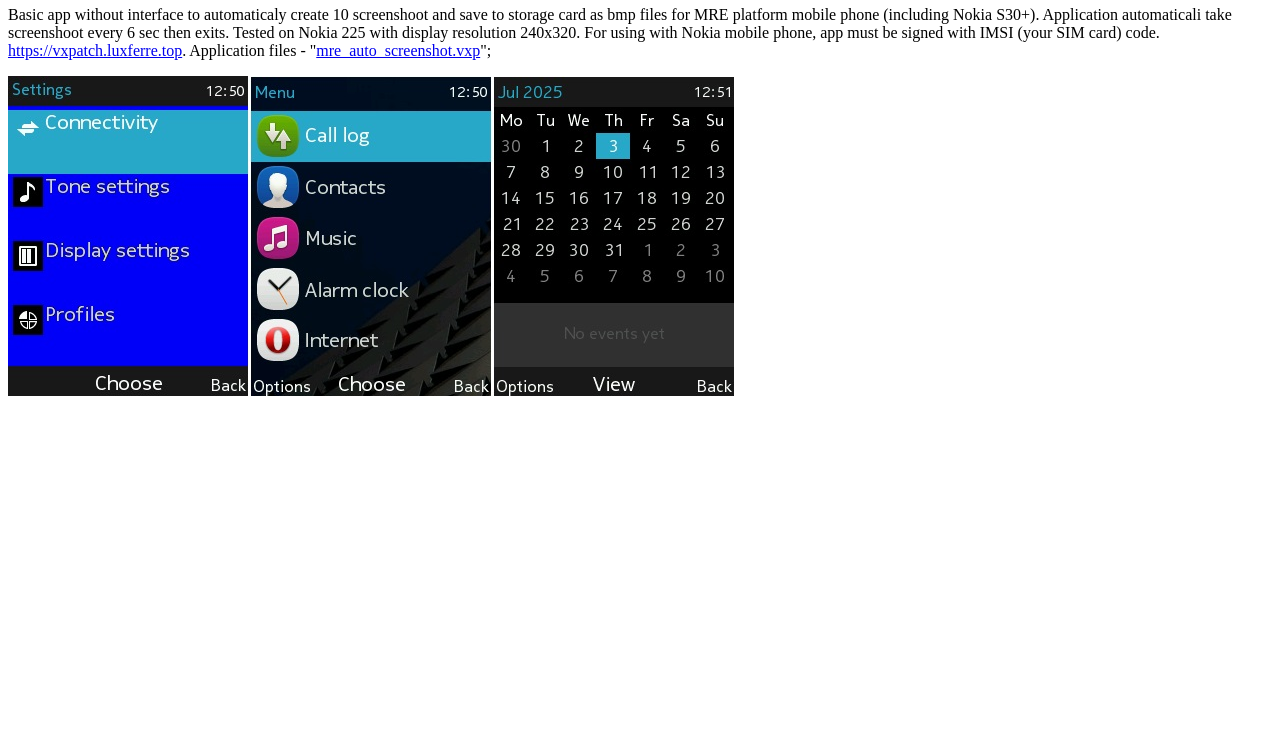
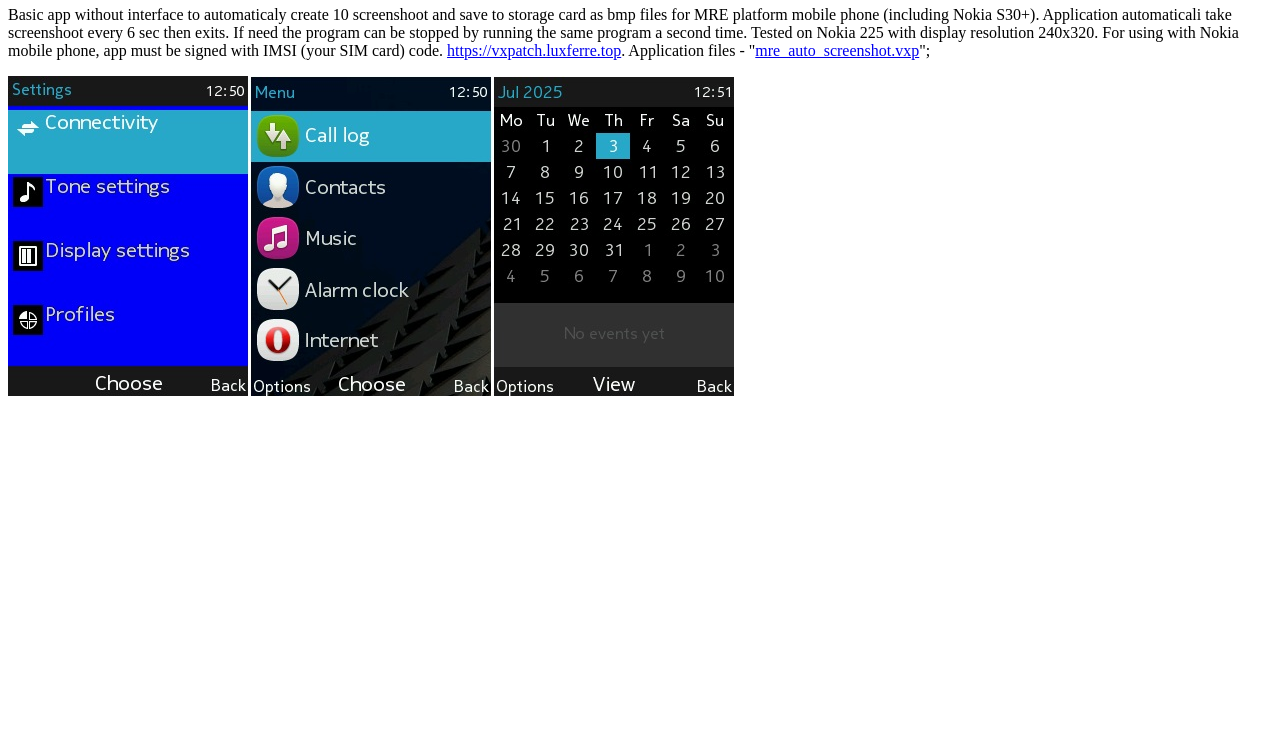
Before and after one commit to RDZDX/mre_auto_screenshot, a plain HTML site: page docs/index.html in a window 1280 px wide. Shown: the part 60-800 px from the top of the page. Drawn offline with Linux system fonts and the light colour scheme.

Commit message:
Update index.html

```diff
--- a/docs/index.html
+++ b/docs/index.html
@@ -3,7 +3,8 @@
 <body>
   <h1>Mre_auto_screenshot</h1>
   <p>Basic app without interface to automaticaly create 10 screenshoot and save to storage card as bmp files for MRE platform
-    mobile phone (including Nokia S30+). Application automaticali take screenshoot every 6 sec then exits. Tested on Nokia 225 with display resolution 240x320.
+    mobile phone (including Nokia S30+). Application automaticali take screenshoot every 6 sec then exits. If need the program can be stopped by
+    running the same program a second time. Tested on Nokia 225 with display resolution 240x320.
     For using with Nokia mobile phone, app must be signed with IMSI (your SIM card) code.
     <a href="https://vxpatch.luxferre.top">https://vxpatch.luxferre.top</a>. Application files -
     "<a href="https://github.com/RDZDX/mre_auto_screenshot/blob/main/mre_auto_screenshot.vxp?raw=true" download>mre_auto_screenshot.vxp</a>";
```
